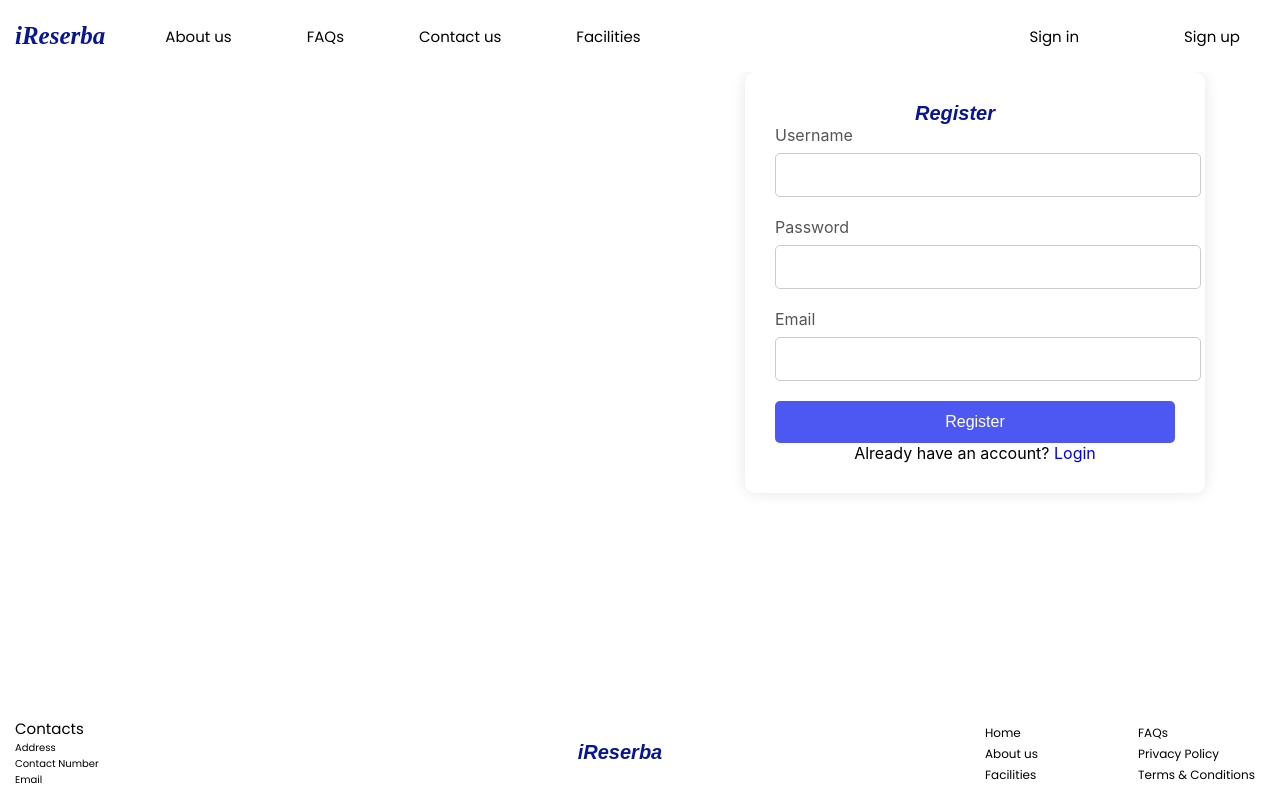
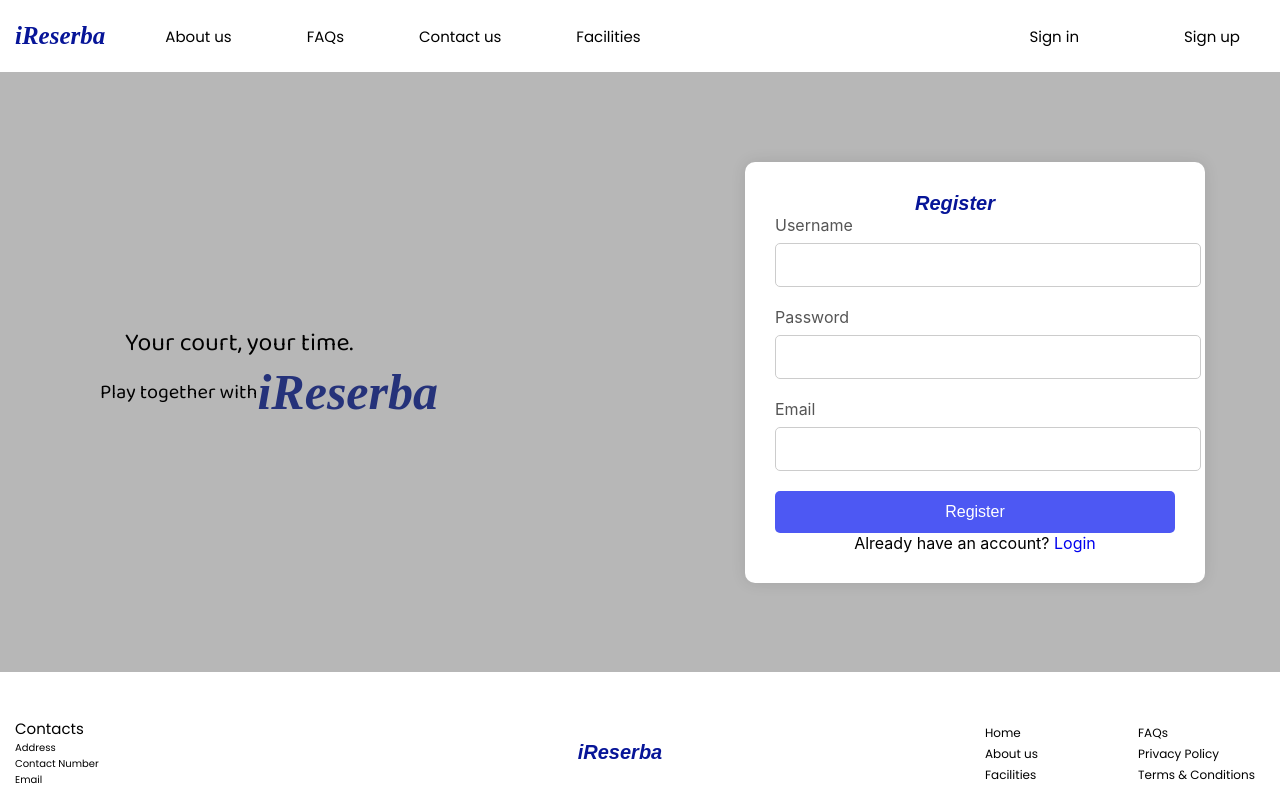
Before and after one commit to rjeremypaul/CAPSTONE, a React (Create React App) app in the folder reservation/: page / in a window 1280 px wide. Both pictures are taken after a click on the link "Sign up". Built offline with nearby package versions, Linux system fonts and the light colour scheme; a web font is replaced by a local one.

Commit message:
another new welcome letter
new codes for welcome letter together with sign up form

```diff
--- a/reservation/src/register.js
+++ b/reservation/src/register.js
@@ -29,6 +29,16 @@ const Register = () => {
   };
 
   return (
+    <div className='ireserba-welcome-container'>
+      <div className='welcome'>
+        <div className='welcome1'>
+          <p>Your court, your time.</p>
+        </div>
+        <div className='welcome2'>
+          <p>Play together with</p>
+          <h1 id='iReserba'>iReserba</h1>
+        </div>
+      </div>
       <div className="form-container">
         <h1>Register</h1>
         <form onSubmit={handleSubmit}>
@@ -70,6 +80,7 @@ const Register = () => {
           <p className="toggle-form">Already have an account? <a href="login.html">Login</a></p>
         </form>
       </div>
+    </div>
   );
 };
 
```
Lines whose indentation alone changed are shown as unchanged.
